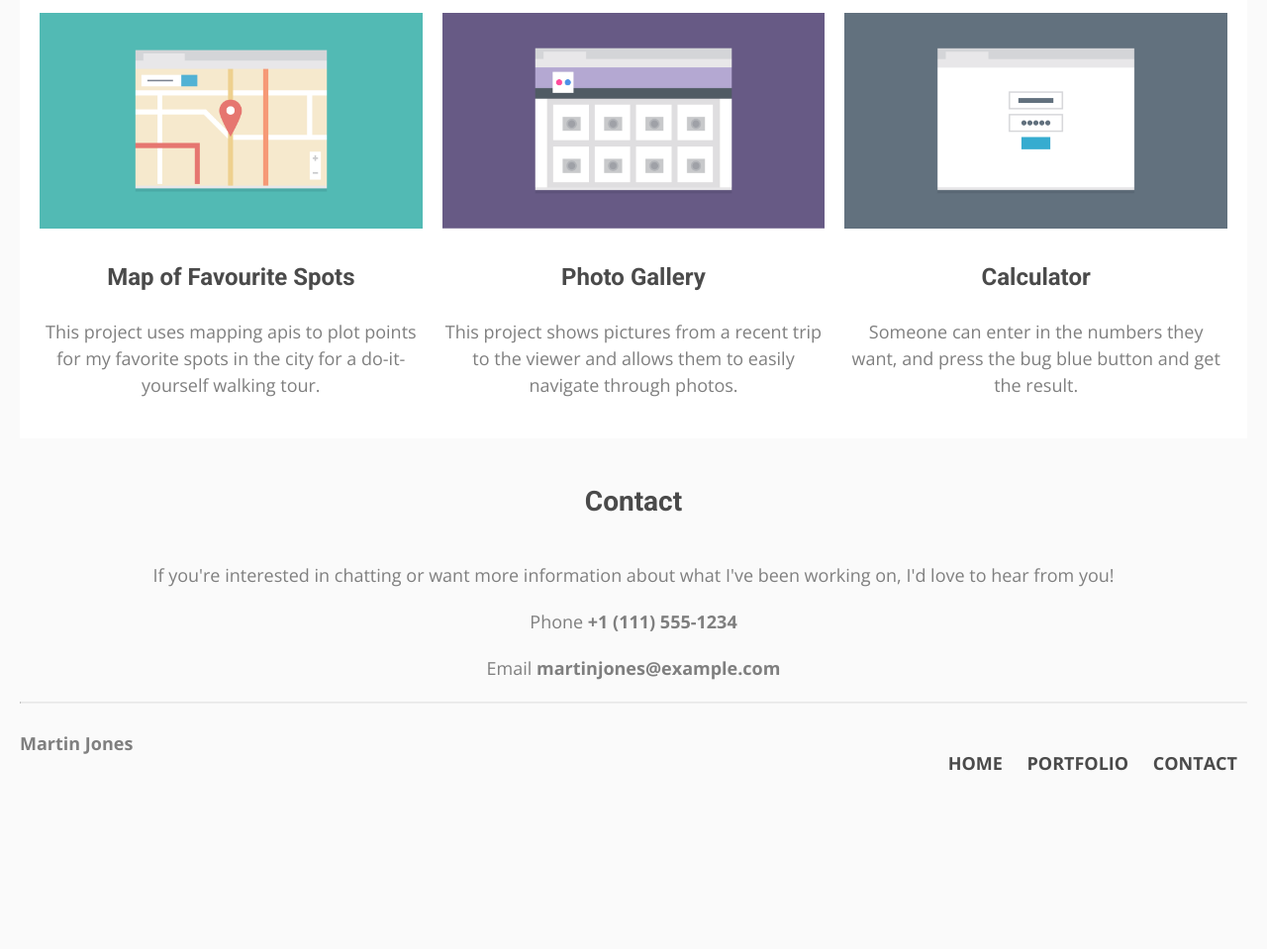
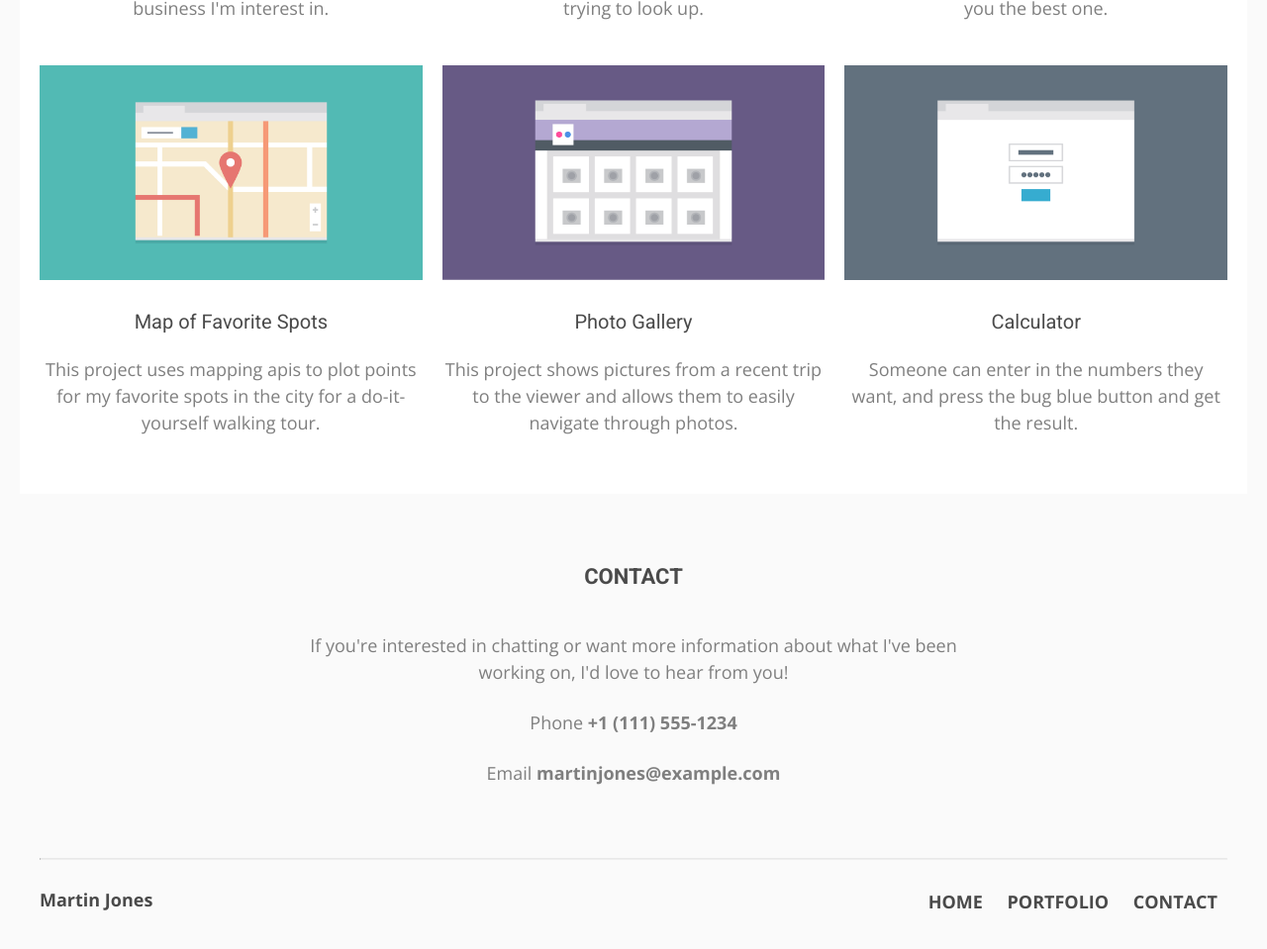
Before and after one commit to stelfoxcreative/techdegree-project-2, a plain HTML site: page index.htm in a window 1280 px wide. Shown: the part 957-1916 px from the top of the page at 99% size. Before the commit the page ends 1830 px from the top, so only its background shows below. Drawn offline with nearby package versions, Linux system fonts and the light colour scheme.

Commit message:
Final updates

```diff
--- a/css/style.css
+++ b/css/style.css
@@ -1,12 +1,3 @@
-/* USE MOBILE FIRST APPROACH */
-
-/*
-BREAK POINTS ARE:
-
-768px - TABLETS
-1024px - DESKTOP
-*/
-
 * {
   box-sizing: border-box;
 }
@@ -17,8 +8,8 @@ body {
   text-align: center;
   font-size: 18px;
   font-family: 'Open Sans', sans-serif;
+  font-weight: 400;
   line-height: 1.5;
-  font-weight: 400;
 }
 
 img {
@@ -30,6 +21,11 @@ a {
   color: #4a4a4a;
   font-weight: 700;
   text-decoration: none;
+  transition: .25s ease-in-out;
+}
+
+a:hover {
+  color: #2572aa;
 }
 
 ul {
@@ -39,7 +35,7 @@ ul {
 
 ul li {
   margin: 10px 0;
-  padding: 20px;
+  padding: 15px;
   background-color: #fff;
 }
 
@@ -47,59 +43,71 @@ ul li a {
   width: 100%;
 }
 
-main {
-  background-color: #fff;
+h1, h2, h3, h4, h5 {
+  font-family: 'Roboto', sans-serif;
+  font-weight: 400;
+}
+
+h1 {
+  font-size: 32px;
+  font-weight: 700;
+}
+
+h2 {
+  font-size: 22px;
+  margin-bottom: 40px;
+  font-weight: 700;
+}
+
+h3 {
+  font-size: 20px;
+}
+
+p {
+  color: #7f7f7f;
+  margin-bottom: 24px;
+}
+
+hr {
+  border-top: 1px solid #e8e8e8;
+  margin-top: 72px;
+}
+
+strong {
+  font-weight: 700;
 }
 
 header {
-  padding: 20px 20px 50px 20px;
+  padding: 20px 20px 48px 20px;
 }
 
-main,
-footer {
-  padding: 20px;
+header img {
+  padding: 0 30px 20px;
+}
+
+main {
+  background-color: #fff;
+  padding: 48px 20px;
+}
+
+footer{
+  padding: 48px 20px 24px;
 }
 
 nav {
   margin-bottom: 50px;
 }
 
-h1, h2, h3, h4, h5 {
-  font-family: 'Roboto', sans-serif;
-}
-
-h1 {
-  font-size: 32px;
-}
-
-h2 {
-  font-size: 28px;
-  margin-bottom: 40px;
-}
-
-h3 {
-  font-size: 24px;
-}
-
-p {
-  color: #7f7f7f;
-  margin-bottom: 20px;
-}
-
-hr {
-  border-top: 1px solid #e8e8e8;
-}
-
-strong {
-  font-weight: 700;
+footer nav {
+  margin-bottom: 0;
 }
 
 .clearfix:after {
-   content: ".";
-   visibility: hidden;
-   display: block;
-   height: 0;
-   clear: both;
+  content: ".";
+  visibility: hidden;
+  display: block;
+  height: 0;
+  clear: both;
 }
 
 .hidden-mobile {
@@ -114,9 +122,27 @@ strong {
   float: right;
 }
 
+.dark-grey {
+  color: #4a4a4a;
+}
+
 @media screen and (min-width: 768px) {
 
+  header img {
+    padding: 0;
+  }
+
   main {
+    padding: 24px 10px;
+  }
+
+  footer ul {
+    margin: 0;
+  }
+
+  ul li {
+    display: inline-block;
+    background-color: #fafafa;
     padding: 10px;
   }
 
@@ -131,6 +157,7 @@ strong {
     width: 66.6666%;
     text-align: left;
     padding-right: 20px;
+    margin-top: 0;
   }
 
   .bio-img {
@@ -147,39 +174,42 @@ strong {
     float: right;
   }
 
-  ul li {
-    display: inline-block;
-    background-color: #fafafa;
-    padding: 10px;
+  .contact-wrapper {
+    width: 70%;
+    margin: 0 auto;
   }
 
 }
 
 @media screen and (min-width: 1024px) {
-  .card {
-    float: left;
-    width: 33.3333%;
+  header {
+    padding: 20px 40px 60px;
+  }
+
+  header ul {
+    float: right;
   }
 
   main {
     margin: 0 20px;
   }
 
-  /*header {
-    padding: 20px 20px 50px 20px;
+  footer{
+    padding: 48px 40px 24px;
   }
-
-  main,
-  footer {
-    padding: 20px;
-  }*/
 
   h1 {
     float: left;
   }
 
-  header nav {
-    float: right;
+  .card {
+    float: left;
+    width: 33.3333%;
+  }
+
+  .contact-wrapper {
+    width: 55%;
+    margin: 0 auto;
   }
 
 }
--- a/index.htm
+++ b/index.htm
@@ -12,7 +12,7 @@
 
   <header>
     <h1 id="home">Martin Jones</h1>
-    <nav>
+    <nav class="clearfix">
       <ul>
         <li><a href="#home">HOME</a></li>
         <li><a href="#portfolio">PORTFOLIO</a></li>
@@ -20,10 +20,10 @@
       </ul>
     </nav>
 
-    <section class="clearfix">
+    <div class="clearfix">
       <img src="images/responsive-layout-profile.png" alt="" class="bio-img">
       <p class="bio-text">Hi! I'm a front-end developer who loves responsive design and CSS. I recently finished a degree in front-end web development at Treehouse and am excited to put all my skills to use!</p>
-    </section>
+    </div>
 
   </header>
 
@@ -51,7 +51,7 @@
 
     <div class="card">
       <img src="images/portfolio-4.png" alt="">
-      <h3>Map of Favourite Spots</h3>
+      <h3>Map of Favorite Spots</h3>
       <p>This project uses mapping apis to plot points for my favorite spots in the city for a do-it-yourself walking tour.</p>
     </div>
 
@@ -69,13 +69,15 @@
 
   </main>
 
-  <footer>
-    <h2 id="contact">Contact</h2>
+  <footer class="clearfix">
+    <div class="contact-wrapper">
+      <h2 id="contact">CONTACT</h2>
         <p>If you're interested in chatting or want more information about what I've been working on, I'd love to hear from you!</p>
         <p>Phone <strong>+1 (111) 555-1234</strong></p>
         <p>Email <strong>martinjones@example.com</strong></p>
+      </div>
       <hr>
-    <p class="float-left"><strong>Martin Jones</strong></p>
+      <p class="float-left dark-grey"><strong>Martin Jones</strong></p>
       <p class="float-right hidden-tablet-desktop"><a href="#home"><strong>BACK TO TOP</strong></a></p>
       <nav class="hidden-mobile">
         <ul>
```
Lines whose indentation alone changed are shown as unchanged.
